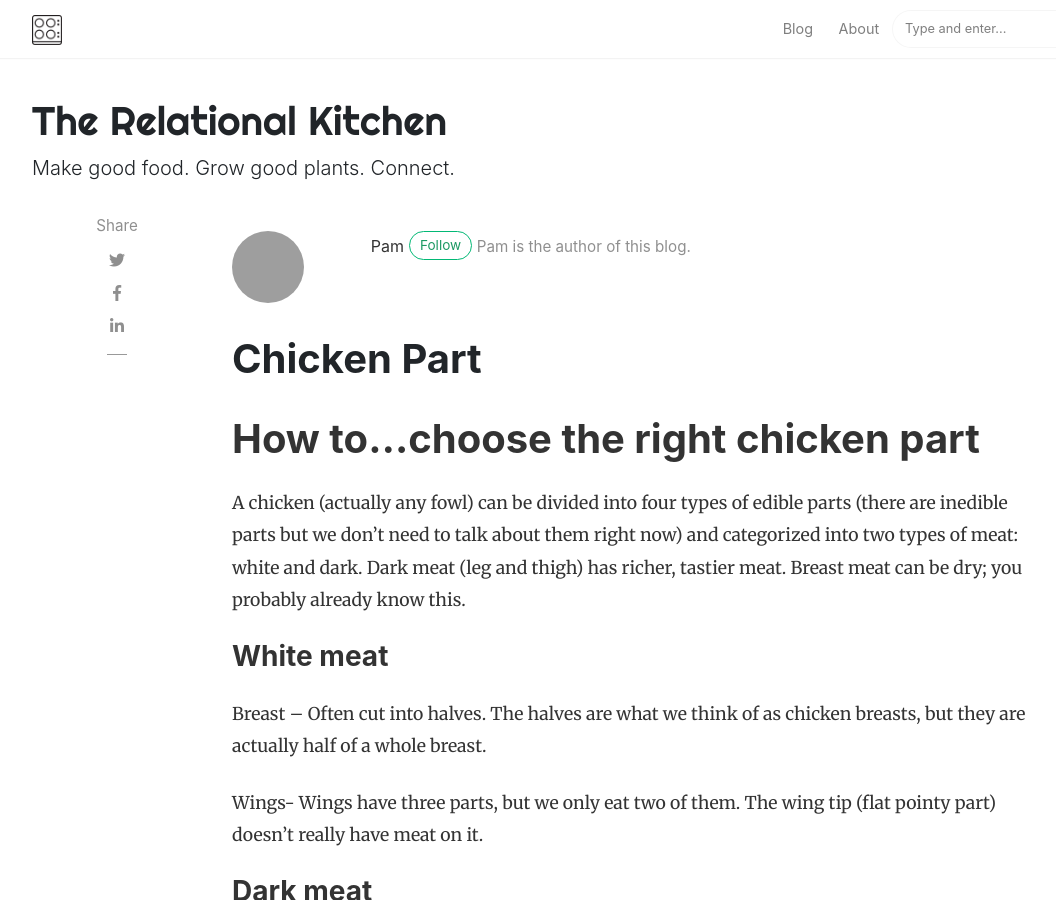
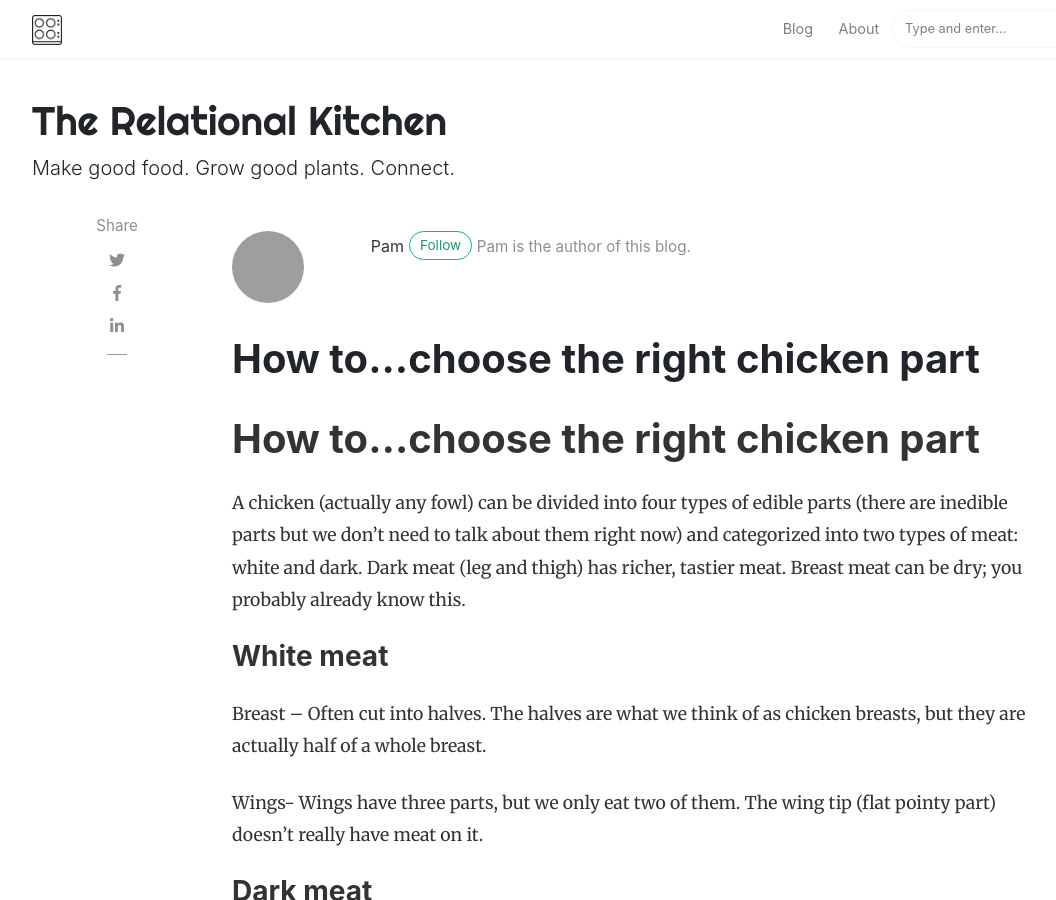
Before and after one commit to pknielski/pknielski.github.io, a Jekyll site: the page built from _posts/2019-04-10-chicken-part.md, in a window 1280 px wide and 900 px high. Shown: the whole window, without its empty margins (53-1109 px from the left). Built offline with Jekyll 4.4.1, drawn with Linux system fonts in a browser that asks for light colours; nearby versions of some CDN libraries; comment, search, counter and statistics services are not loaded; grey boxes are pictures that could not be loaded.

Commit message:
Update 2019-04-10-chicken-part.md

```diff
--- a/_posts/2019-04-10-chicken-part.md
+++ b/_posts/2019-04-10-chicken-part.md
@@ -7,6 +7,7 @@ categories:
 image: null
 featured: false
 hidden: false
+title: How to...choose the right chicken part
 ---
 # How to…choose the right chicken part
 
```
